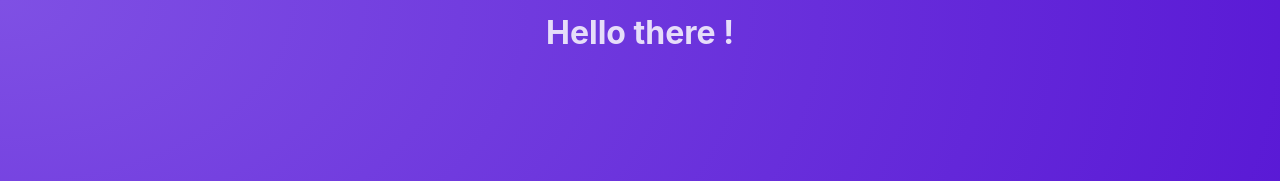
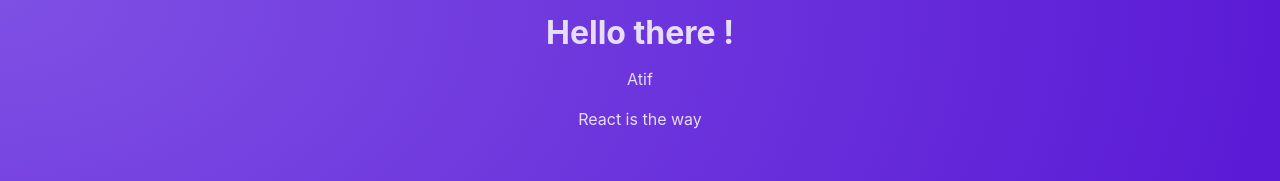
Before and after one commit to atifaftab/starting-project, a React (Vite) app: page / in a window 1280 px wide. Shown: the top 181 px of the page. Built offline with nearby package versions, Linux system fonts and the light colour scheme.

Commit message:
first changes

```diff
--- a/src/App.jsx
+++ b/src/App.jsx
@@ -1,4 +1,9 @@
+import Post from "./components/Post";
+
 function App(){
-  return <h1>Hello there !</h1>
+  return <>
+  <h1>Hello there !</h1>
+  <Post/>
+  </>
 }
 export default App;
--- /dev/null
+++ b/src/components/Post.jsx
@@ -0,0 +1,7 @@
+function Post(){
+  return<>
+  <p>Atif</p>
+  <p>React is the way</p>
+  </>
+}
+export default Post
```
